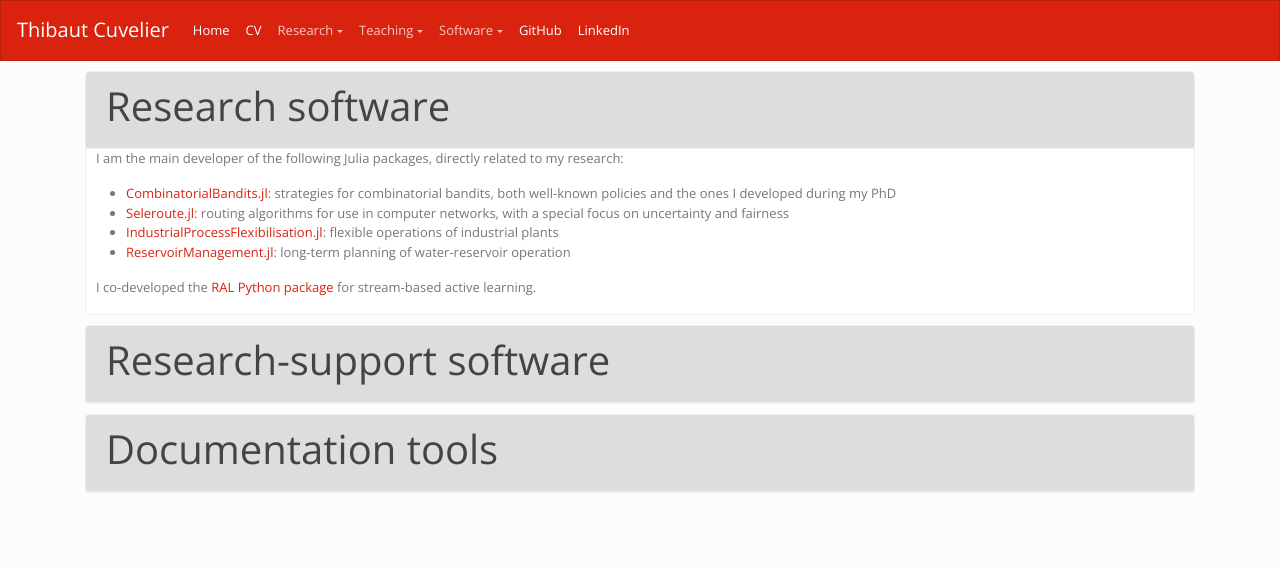
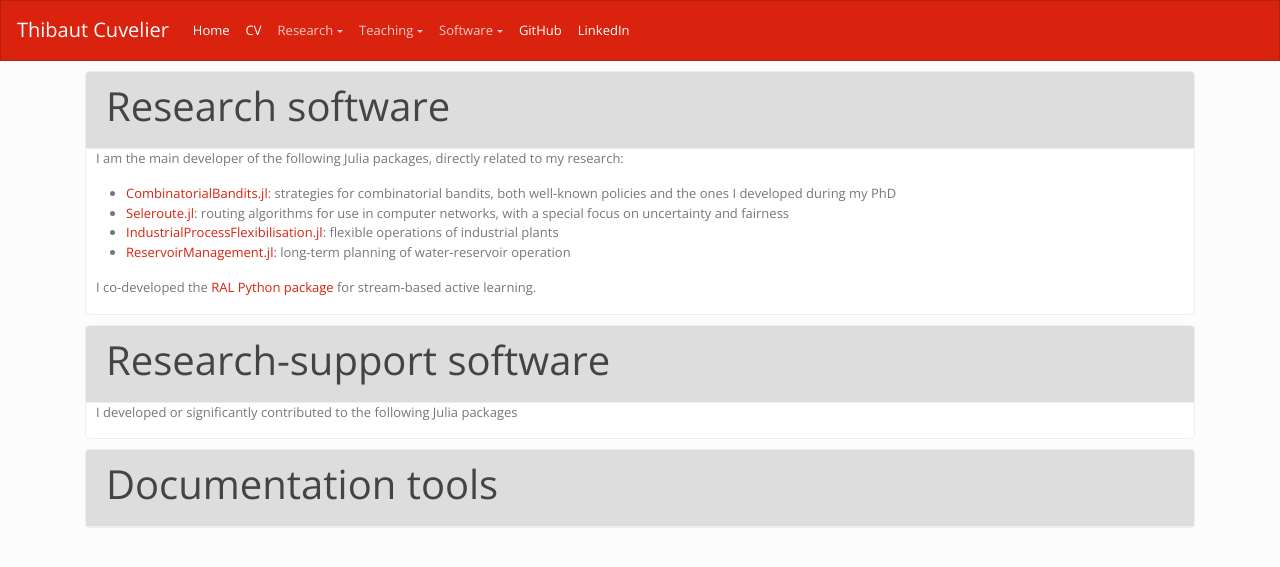
Before and after one commit to dourouc05/dourouc05.github.io, a Jekyll site: the page built from software.md, in a window 1280 px wide. Shown: the top 567 px of the page. Built offline with Jekyll 4.4.1, drawn with Linux system fonts in a browser that asks for light colours; a script that is not in the unit is left out.

Commit message:
Update software.md

```diff
--- a/software.md
+++ b/software.md
@@ -1,6 +1,6 @@
 ---
 title: Software
-permalink: Software
+permalink: software
 layout: page
 ---
 
@@ -18,6 +18,8 @@ I co-developed the [RAL Python package](https://github.com/SAWassermann/RAL) for
 {% include card_end.html %}
 {% include card_begin.html title="Research-support software" id="research-support-software" %}
 
+I developed or significantly contributed to the following Julia packages
+
 {% include card_end.html %}
 {% include card_begin.html title="Documentation tools" id="documentation-tools" %}
 
```
